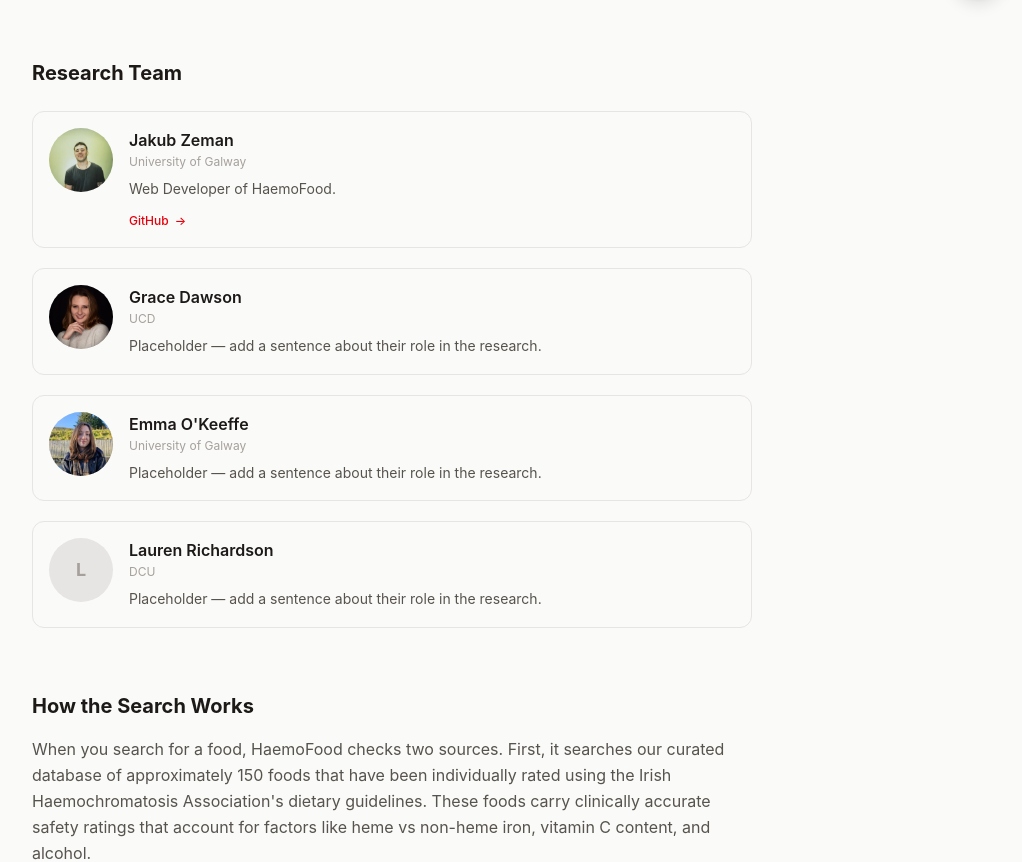
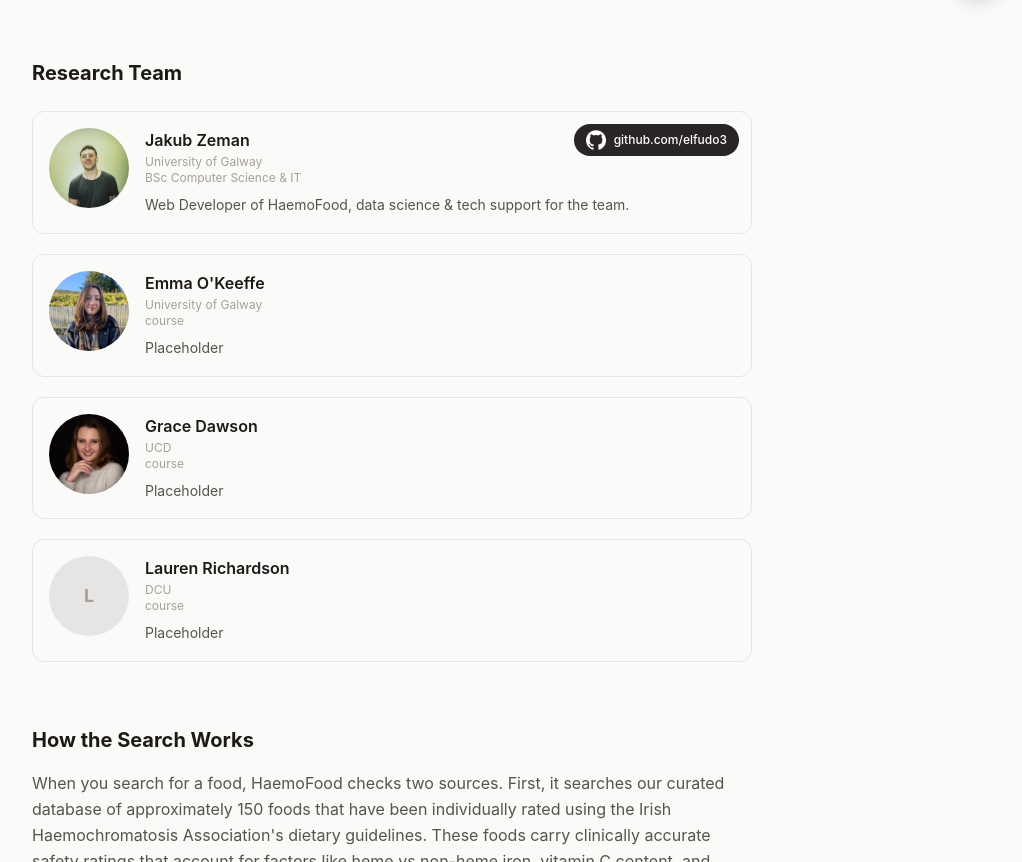
Before and after one commit to elfudo3/haemoFood, a React (Vite) app in the folder haemofoods/: page /about in a window 1280 px wide. Shown: the part 778-1640 px from the top of the page, without its empty margins (248-1270 px from the left). Built offline with nearby package versions, Linux system fonts and the light colour scheme; no server answers.

Commit message:
feat: add AboutPage with team, partners, search methodology and sources

```diff
--- a/haemofoods/src/pages/AboutPage.jsx
+++ b/haemofoods/src/pages/AboutPage.jsx
@@ -5,26 +5,30 @@ const TEAM = [
     {
         name: 'Jakub Zeman',
         university: 'University of Galway',
-        role: 'Web Developer of HaemoFood.',
+        course: 'BSc Computer Science & IT',
+        role: 'Web Developer of HaemoFood, data science & tech support for the team.',
         image: '/team/jakub1.jpg', //replace with path like '/images/team/jakub.jpg'
         github: 'https://github.com/elfudo3', //replace with your actual GitHub
     },
     {
+        name: 'Emma O\'Keeffe',
+        university: 'University of Galway',
+        course: 'course',
+        role: 'Placeholder',
+        image: '/team/emma.jpg',
+    },
+    {
         name: 'Grace Dawson',
         university: 'UCD',
-        role: 'Placeholder — add a sentence about their role in the research.',
+        course: 'course',
+        role: 'Placeholder',
         image: '/team/grace.jpg',
-    },
-    {
-        name: 'Emma O\'Keeffe',
-        university: 'University of Galway',
-        role: 'Placeholder — add a sentence about their role in the research.',
-        image: '/team/emma.jpg',
     },
     {
         name: 'Lauren Richardson',
         university: 'DCU',
-        role: 'Placeholder — add a sentence about their role in the research.',
+        course: 'course',
+        role: 'Placeholder',
         image: null,
     },
 ]
@@ -108,7 +112,7 @@ export default function AboutPage() {
                                     />
                                 </div>
                                 <div className="flex items-center justify-center h-24 bg-stone-50 border border-stone-200 rounded-xl p-4">
-                                <img
+                                    <img
                                         src="/images/logos/DCU.png"
                                         alt="DCU"
                                         className="max-h-16 object-contain"
@@ -128,11 +132,11 @@ export default function AboutPage() {
                         {TEAM.map(member => (
                             <div
                                 key={member.name}
-                                className="flex gap-4 items-start bg-stone-50 border border-stone-200 rounded-xl p-4"
+                                className="flex gap-4 items-start bg-stone-50 border border-stone-200 rounded-xl p-4 relative"
                             >
                                 {/* profile image — circular, 64x64 */}
                                 {/* flex-shrink-0 — prevents the circle from squishing when text is long */}
-                                <div className="w-16 h-16 rounded-full bg-stone-200 flex-shrink-0 overflow-hidden">
+                                <div className="w-20 h-20 rounded-full bg-stone-200 flex-shrink-0 overflow-hidden">
                                     {member.image ? (
                                         <img
                                             src={member.image}
@@ -152,6 +156,7 @@ export default function AboutPage() {
                                 <div className="min-w-0">
                                     <h3 className="font-semibold text-stone-900">{member.name}</h3>
                                     <p className="text-xs text-stone-400 mt-0.5">{member.university}</p>
+                                    <p className="text-xs text-stone-400">{member.course}</p>
                                     <p className="text-sm text-stone-600 mt-2 leading-relaxed">{member.role}</p>
 
                                     {/* github link — only shown for members who have one */}
@@ -160,10 +165,14 @@ export default function AboutPage() {
                                             href={member.github}
                                             target="_blank"
                                             rel="noopener noreferrer"
-                                            className="inline-flex items-center gap-1.5 mt-3 text-xs font-medium text-red-600 hover:text-red-700 transition-colors"
+                                            className="absolute top-3 right-3 flex items-center gap-2 bg-stone-800 hover:bg-stone-700 text-white text-xs font-medium px-3 py-1.5 rounded-full transition-colors"
                                         >
-                                            <span>GitHub</span>
-                                            <span aria-hidden="true">&rarr;</span>
+                                            <img
+                                                src="/images/logos/github.png"
+                                                alt="GitHub"
+                                                className="w-5 h-5 invert"
+                                            />
+                                            <span>github.com/elfudo3</span>
                                         </a>
                                     )}
                                 </div>
```
